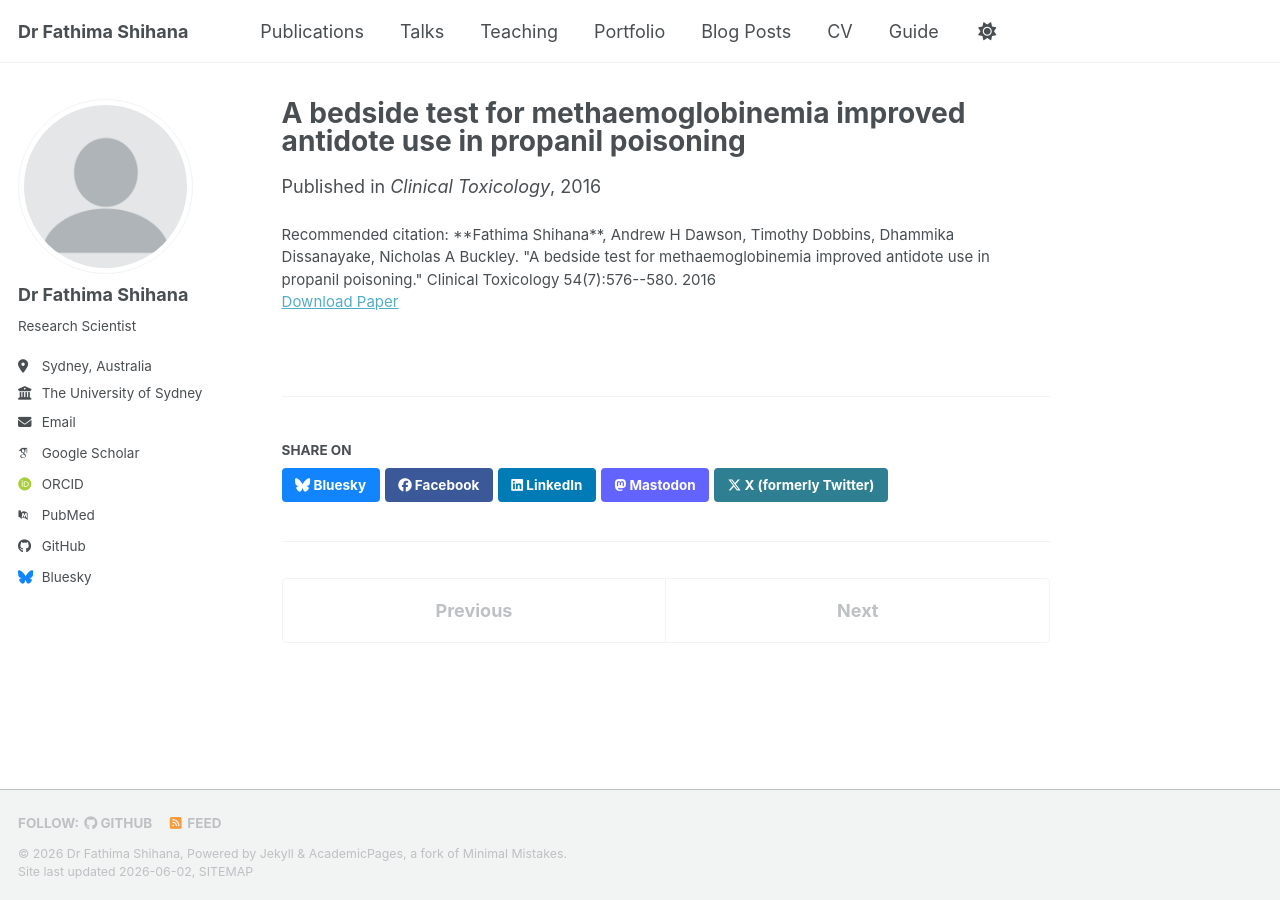
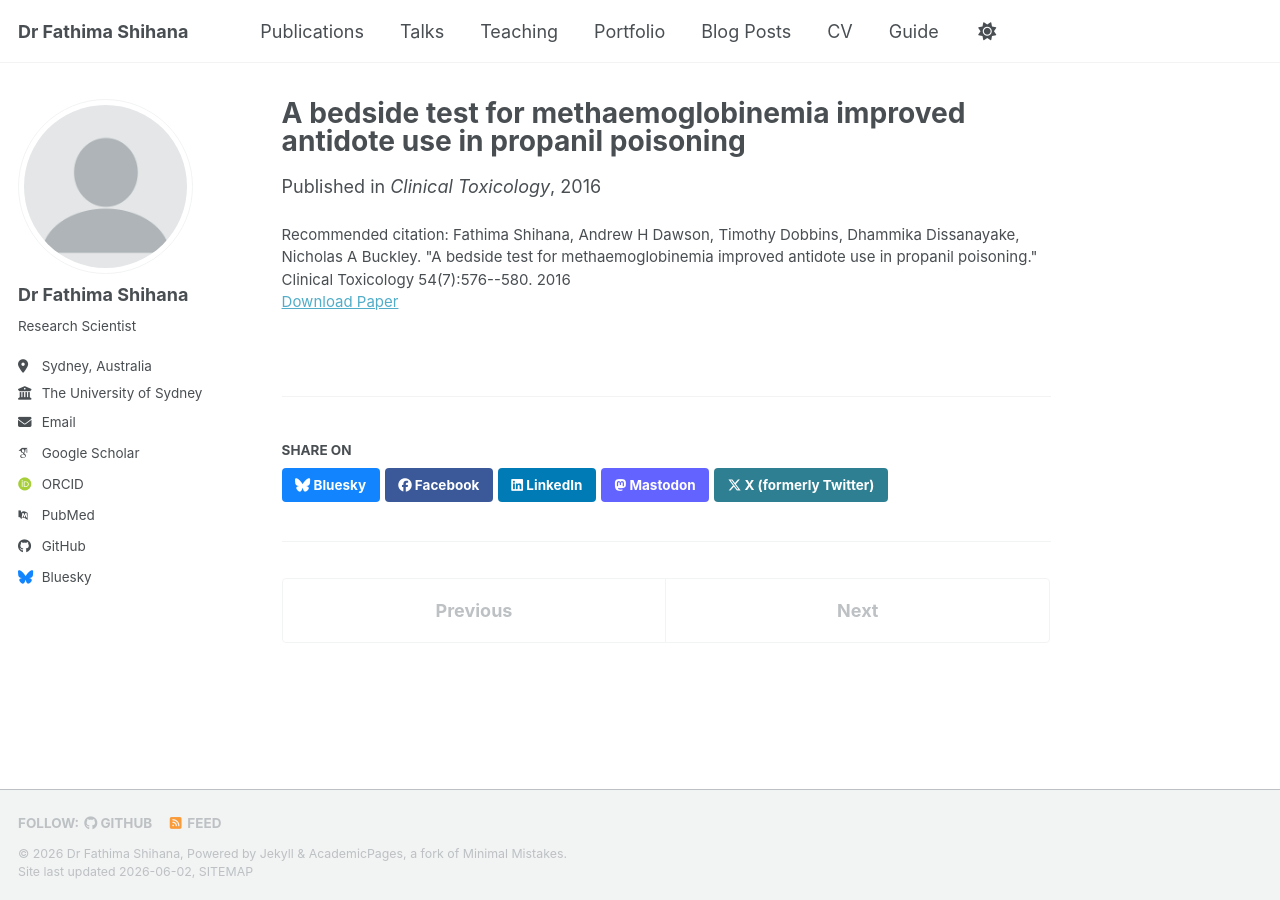
Before and after one commit to fathimashihana/fathimashihana.github.io, a Jekyll site: the page built from _publications/2016-a-bedside-test-for-methaemoglobinemia-improved-antidote-use-in-propanil-poisonin.md, in a window 1280 px wide. Built offline with Jekyll 4.4.1, drawn with Linux system fonts in a browser that asks for light colours; some web fonts are replaced; a script bundle is joined from its source files by our own code; library files that are not in the unit come from our copies.

```diff
--- a/_publications/2016-a-bedside-test-for-methaemoglobinemia-improved-antidote-use-in-propanil-poisonin.md
+++ b/_publications/2016-a-bedside-test-for-methaemoglobinemia-improved-antidote-use-in-propanil-poisonin.md
@@ -8,5 +8,5 @@ venue: "Clinical Toxicology"
 paperurl: ""
 pdfurl: "/files/a-bedside-test-for-methaemoglobinemia-improved-antidote-use-in-propanil-poisonin.pdf"
 pubmedurl: "https://pubmed.ncbi.nlm.nih.gov/?term=A+bedside+test+for+methaemoglobinemia+improved+antidote+use+in+propanil+poisoning"
-citation: "**Fathima Shihana**, Andrew H Dawson, Timothy Dobbins, Dhammika Dissanayake, Nicholas A Buckley. \"A bedside test for methaemoglobinemia improved antidote use in propanil poisoning.\" Clinical Toxicology 54(7):576--580. 2016"
+citation: "Fathima Shihana, Andrew H Dawson, Timothy Dobbins, Dhammika Dissanayake, Nicholas A Buckley. \"A bedside test for methaemoglobinemia improved antidote use in propanil poisoning.\" Clinical Toxicology 54(7):576--580. 2016"
 ---
```
